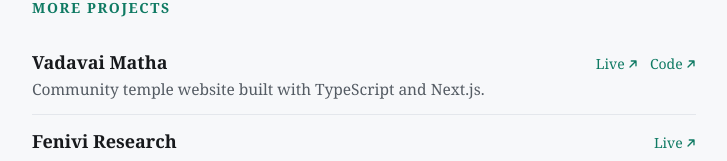
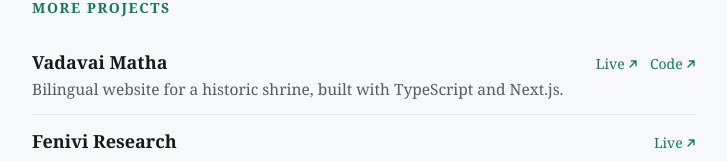
Before and after one commit to Subash-Saajan/portfolio-site, a plain HTML site: page index.html in a window 1280 px wide. Shown: the part 3065-3226 px from the top of the page, without its empty margins (276-1003 px from the left). Drawn offline with Linux system fonts and the light colour scheme.

Commit message:
Describe Vadavai Matha as a shrine, not a temple
Co-Authored-By: Claude Opus 5.5 <noreply@anthropic.com>

```diff
--- a/index.html
+++ b/index.html
@@ -465,7 +465,7 @@
       <div class="proj-item">
         <div class="pi-main">
           <div class="pi-name"><a href="https://vadavai-matha.vercel.app">Vadavai Matha</a></div>
-          <div class="pi-desc">Community temple website built with TypeScript and Next.js.</div>
+          <div class="pi-desc">Bilingual website for a historic shrine, built with TypeScript and Next.js.</div>
         </div>
         <div class="pi-links"><a href="https://vadavai-matha.vercel.app">Live<span class="ext" aria-hidden="true"></span></a><a href="https://github.com/Subash-Saajan/Vadavai-Matha">Code<span class="ext" aria-hidden="true"></span></a></div>
       </div>
```
